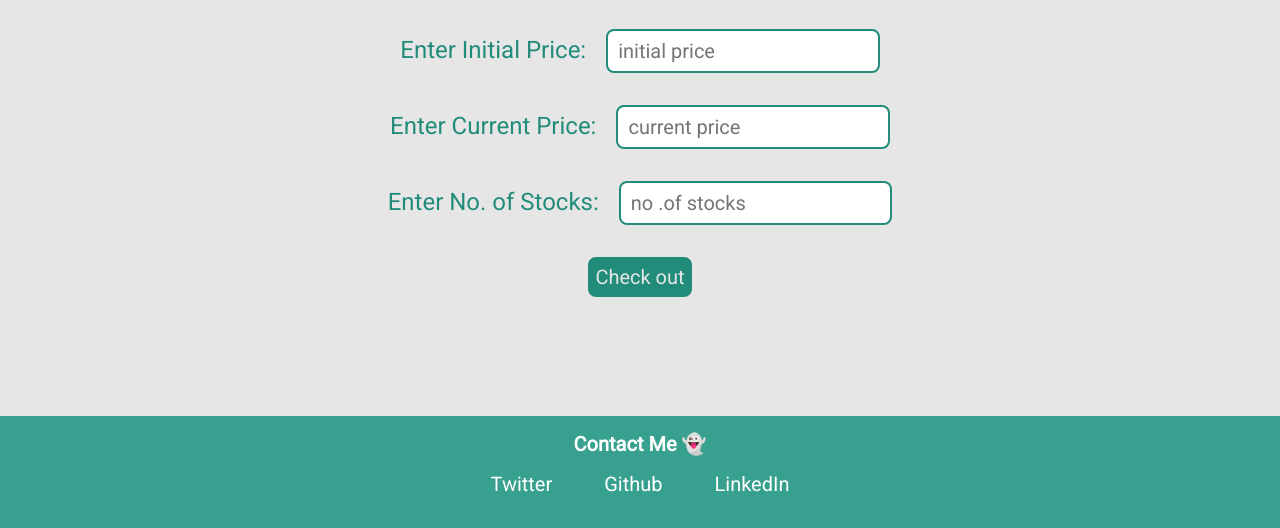
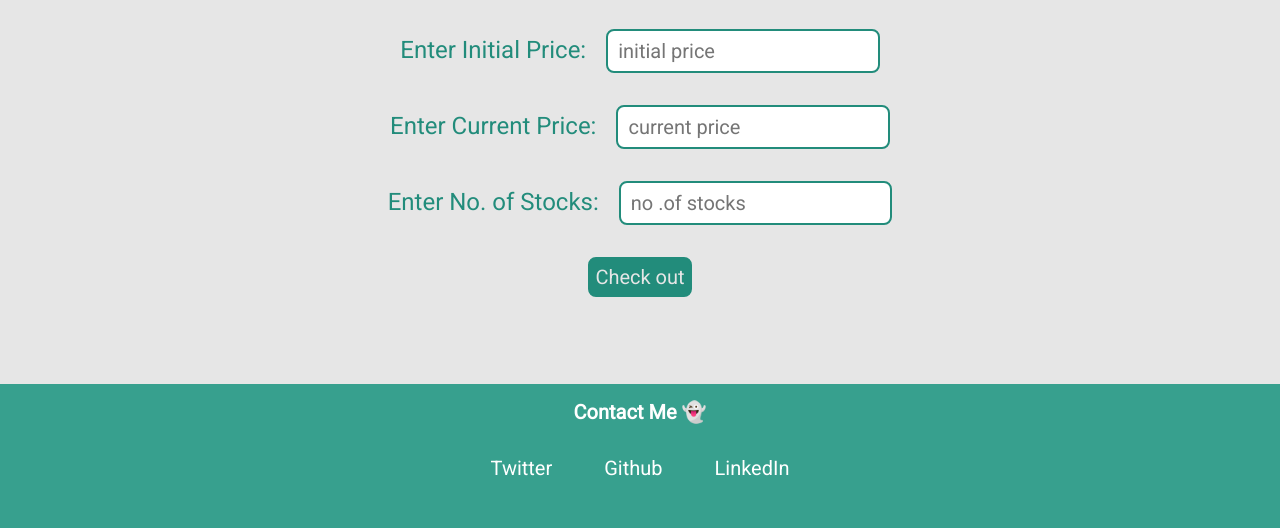
Before and after one commit to dhrupotter/profit-loss-app, a plain HTML site: page index.html in a window 1280 px wide. Shown: the part 272-800 px from the top of the page. Drawn offline with Linux system fonts and the light colour scheme.

Commit message:
STYLE: styles updated

```diff
--- a/styles.css
+++ b/styles.css
@@ -135,3 +135,8 @@ body {
   display: inline;
   padding: 0rem 0.5rem;
 }
+
+.list-non-bullet {
+  list-style: none;
+  margin: 2rem 0;
+}
```
